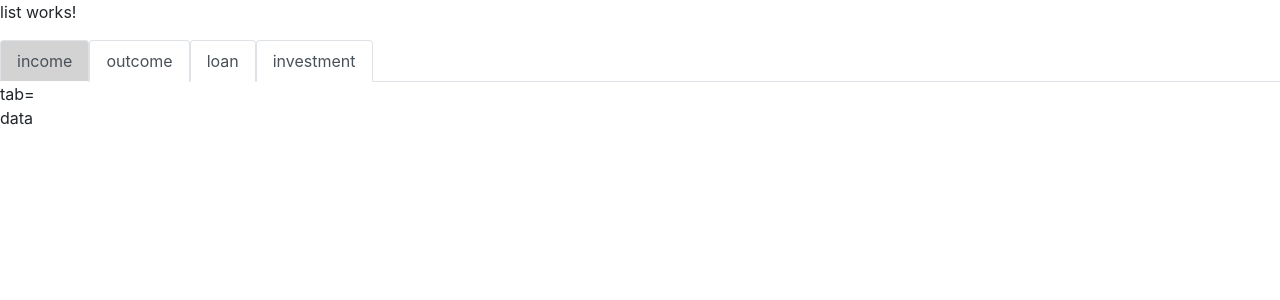
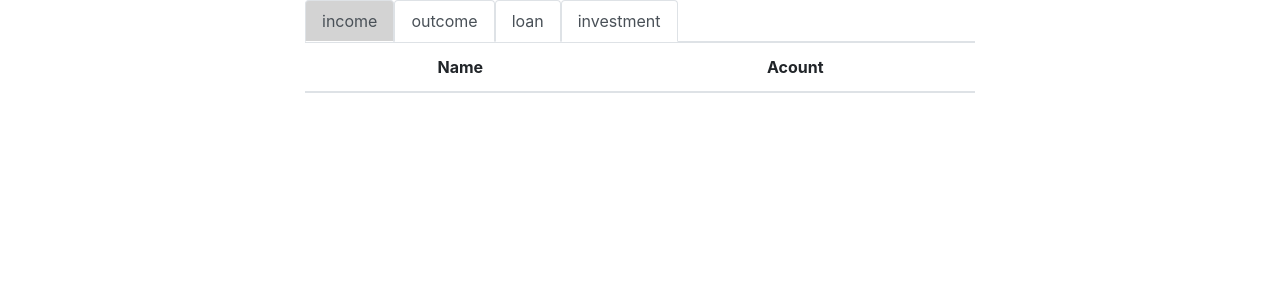
Before and after one commit to EgorKirillov/testVasilenko, an Angular app: page /navigator in a window 1280 px wide. Shown: the top 300 px of the page. Built offline with nearby package versions, Linux system fonts and the light colour scheme.

Commit message:
fix: list component

```diff
--- a/src/app/members/components/list/list.component.html
+++ b/src/app/members/components/list/list.component.html
@@ -1,4 +1,22 @@
-<p>list works!</p>
-<ts-tabs></ts-tabs>
-<div *ngIf="queryParam">tab={{queryParam['tab']}}</div>
-<div>data</div>
+<div class="container">
+  <ts-tabs></ts-tabs>
+  <table class="table">
+    <thead>
+    <tr>
+      <th scope="col">Name</th>
+      <th scope="col">Acount</th>
+    </tr>
+    </thead>
+    <tbody>
+    <tr *ngFor="let member of members$ | async">
+      <td>
+        {{member.name.first}}
+        {{member.name.last}}
+      </td>
+      <td>
+        {{member.amount}}
+      </td>
+    </tr>
+    </tbody>
+  </table>
+</div>
--- a/src/app/members/components/list/list.component.scss
+++ b/src/app/members/components/list/list.component.scss
@@ -0,0 +1,7 @@
+tr {
+  text-align: center
+}
+
+.container{
+  max-width: 700px;
+}
--- a/src/app/members/components/list/list.component.ts
+++ b/src/app/members/components/list/list.component.ts
@@ -1,5 +1,9 @@
 import { Component, OnInit } from '@angular/core'
 import { ActivatedRoute, Params } from '@angular/router'
+import { Observable } from 'rxjs'
+import { FinancialType, Members } from '../../models/members'
+import { MembersService } from '../../services/members.service'
+import { tabsNames } from '../../../data/tabs'
 
 @Component({
   selector: 'ts-list',
@@ -7,13 +11,18 @@ import { ActivatedRoute, Params } from '@angular/router'
   styleUrls: ['./list.component.scss'],
 })
 export class ListComponent implements OnInit {
-  constructor(private route: ActivatedRoute) {}
+  constructor(private route: ActivatedRoute, private membersService: MembersService) {}
+  queryParam: Params | undefined
 
-  queryParam: Params | undefined
+  members$!: Observable<Members[]>
 
   ngOnInit(): void {
     this.route.queryParams.subscribe((param: Params) => {
+      let sortByType: FinancialType = 'income'
       this.queryParam = param
+      sortByType = tabsNames[param['tab']]
+      this.membersService.getFilteredMembers(sortByType)
     })
+    this.members$ = this.membersService.filteredMembers$
   }
 }
```
